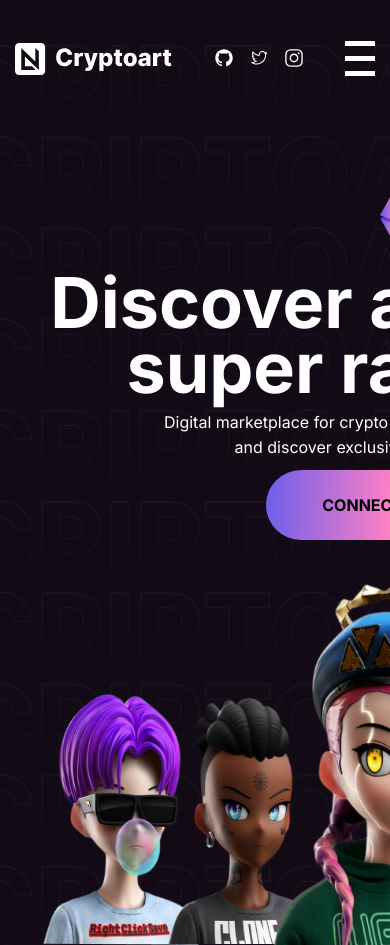
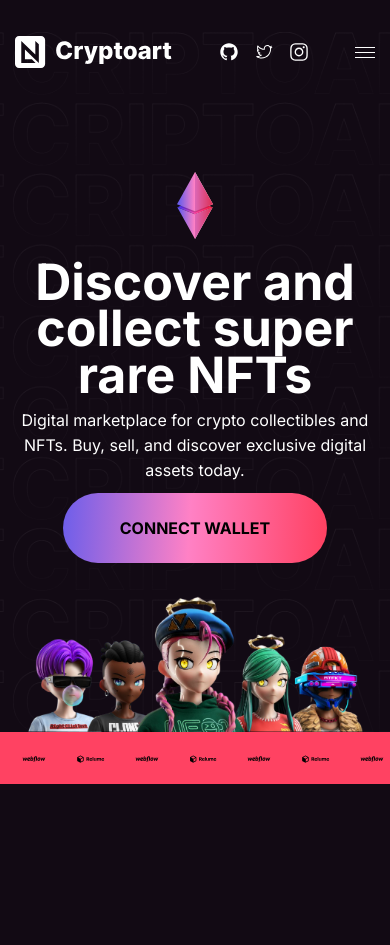
Before and after one commit to IlyaLogonow/Landing-Page-NFT, a plain HTML site: page index.html in a window 390 px wide. After the commit the page ends 844 px from the top, so only its background shows below. Drawn offline with nearby package versions, Linux system fonts and the light colour scheme.

Commit message:
I made a brands block and also made an adaptive one

```diff
--- a/css/main.css
+++ b/css/main.css
@@ -242,6 +242,16 @@ body {
     transform: translateY(0);
 }
 
+@media (max-width: 760px) {
+    .burger span {
+        width: 20px;
+        height: 1px;
+        background-color: #fff;
+        margin: 2px 0;
+        transition: all 0.3s ease;
+    }
+}
+
 /*HEADER-END*/
 
 /*MAIN*/
@@ -294,14 +304,14 @@ body {
 }
 
 .hero__title {
-    width: 765px;
+    max-width: 765px;
     font-size: 70px;
     line-height: 93%;
     margin-top: 10px;
 }
 
 .hero__text {
-    width: 481px;
+    max-width: 481px;
     font-weight: 400;
     line-height: 156%;
     margin-top: 10px;
@@ -335,6 +345,92 @@ body {
     height: 375px;
     margin-top: 30px;
 }
+
+@media (max-width: 1024px) {
+    .hero__title {
+
+    }
+
+    .hero__img-bg {
+      width: 100%;
+      height: auto;
+    }
+}
+
+@media (max-width: 768px) {
+    .hero__title {
+        max-width: 765px;
+        font-size: 50px;
+        line-height: 93%;
+        margin-top: 10px;
+    }
+
+    .hero {
+        min-height: 700px;
+    }
+}
+
+@media (max-width: 768px) {
+    .hero__title {
+        max-width: 765px;
+        font-size: 50px;
+        line-height: 93%;
+        margin-top: 10px;
+    }
+
+    .hero {
+        min-height: 700px;
+    }
+}
+
+@media (max-width: 768px) {
+    .hero__title {
+        max-width: 765px;
+        font-size: 50px;
+        line-height: 93%;
+        margin-top: 10px;
+    }
+
+    .hero {
+        min-height: 700px;
+    }
+}
+
+@media (max-width: 360px) {
+    .hero__title {
+        max-width: 765px;
+        font-size: 30px;
+        line-height: 93%;
+        margin-top: 10px;
+    }
+
+    .hero__text {
+        font-size: 15px;
+        max-width: 481px;
+        font-weight: 300;
+        line-height: 156%;
+        margin-top: 20px;
+        margin-bottom: 30px;
+    }
+
+    .hero {
+        min-height: 550px;
+    }
+}
+
+@media (max-width: 330px) {
+    .hero__title {
+        max-width: 765px;
+        font-size: 25px;
+        line-height: 93%;
+        margin-top: 10px;
+    }
+
+    .hero {
+        min-height: 550px;
+    }
+}
+
 
 /*hero-end*/
 
@@ -376,6 +472,14 @@ body {
     }
     100% {
         transform: translateX(-100%);
+    }
+}
+
+@media (max-width: 460px) {
+    .brands {
+        padding: 5px 16px;
+        height: 52px;
+        background-color: #FF4262;
     }
 }
 /*brands-end*/
--- a/index.html
+++ b/index.html
@@ -54,7 +54,7 @@
             </div>
         </section>
 
-        <!-- <section class="brands">
+        <section class="brands">
             <div class="brands__container">
                 <ul class="brands-list">
                     <li class="brands-list__item"><img src="img/brands/webflow.svg" alt="webflow"></li>
@@ -66,7 +66,7 @@
                     <li class="brands-list__item"><img src="img/brands/webflow.svg" alt="webflow"></li>
                 </ul>
             </div>
-        </section> -->
+        </section>
 
         <!-- <section class="about">
             <div class="about__container">
```
